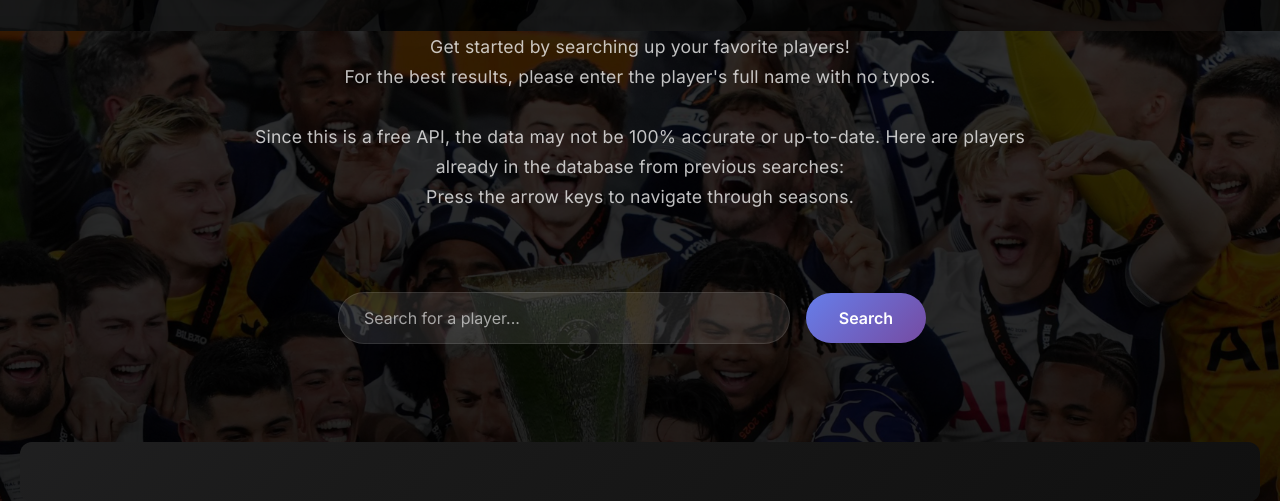
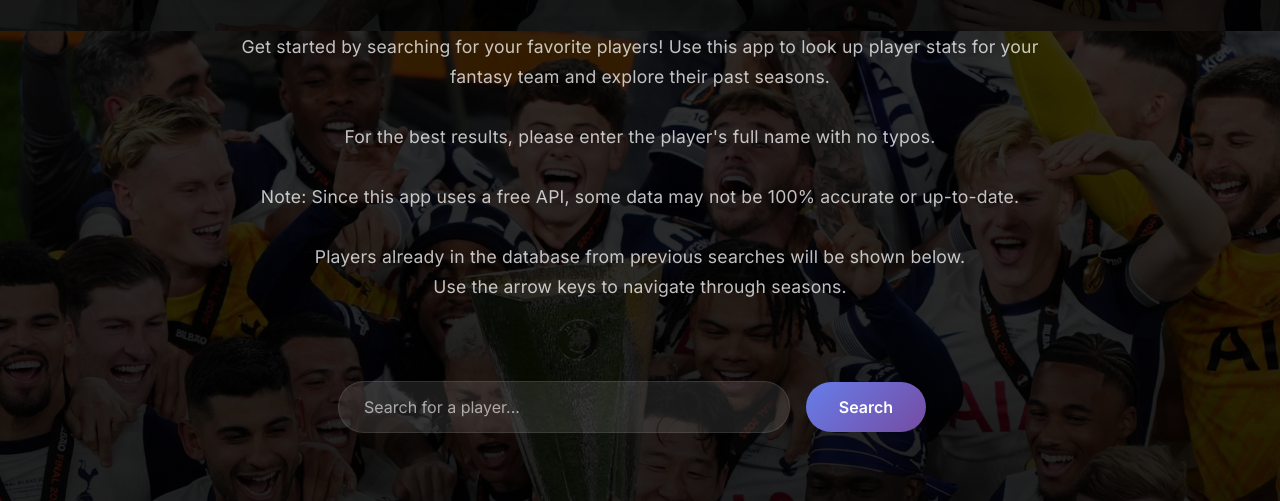
Before and after one commit to chrxsjung/soccer-stats, a website built with Vite: page index.html in a window 1280 px wide. Shown: the part 769-1270 px from the top of the page. Built offline with nearby package versions, Linux system fonts and the light colour scheme; some packages are replaced by stand-ins of ours; no server answers; the database is empty; files whose address does not match are found by name.

Commit message:
Update index.html

```diff
--- a/index.html
+++ b/index.html
@@ -21,15 +21,19 @@
         </iframe>
       </div>
 
-      <h1 class="header-title">EPL Player Stats</h1>
-      <p class="header-subtitle">Get started by searching up your
-        favorite players! <br>
-        For the best results, please enter the player's full name with no typos.
-        <br><br>
-        Since this is a free API, the data may not be 100% accurate or up-to-date.
-        Here are players already in the database from previous searches:<br>
-        Press the arrow keys to navigate through seasons.
-      </p>
+<h1 class="header-title">EPL Player Stats</h1>
+<p class="header-subtitle">
+  Get started by searching for your favorite players! Use this app to look up player stats for your fantasy team and explore their past seasons.
+  <br><br>
+  For the best results, please enter the player's full name with no typos.
+  <br><br>
+  Note: Since this app uses a free API, some data may not be 100% accurate or up-to-date.
+  <br><br>
+  Players already in the database from previous searches will be shown below.
+  <br>
+  Use the arrow keys to navigate through seasons.
+</p>
+
 
       <div class="search-container">
         <input type="text" id="search-input" placeholder="Search for a player... " />
```
